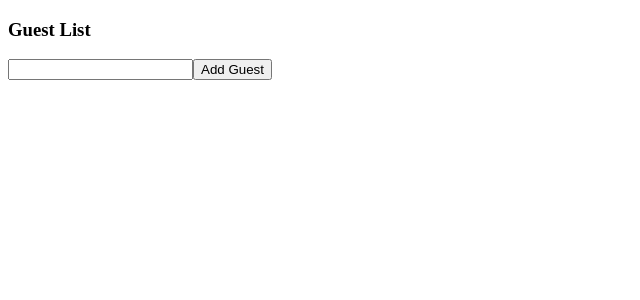
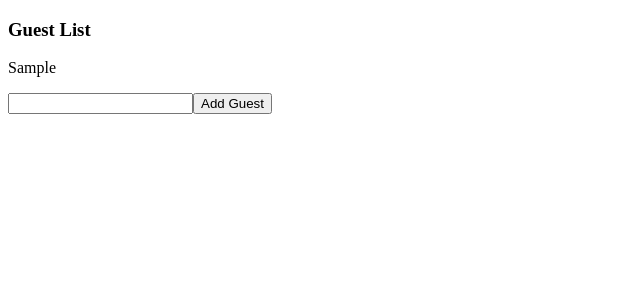
Before and after one commit to zdTang/portfolio-ts-react_Steven_Grider, a React (Create React App) app: page / in a window 1280 px wide. Both pictures are taken after typing "Sample" into the empty fields and a click on the button "Add Guest". Shown: the top 300 px of the page, without its empty margins (0-640 px from the left). Built offline with nearby package versions, Linux system fonts and the light colour scheme.

Commit message:
012 Quick Finish to the Example

```diff
--- a/src/state/GuestList.tsx
+++ b/src/state/GuestList.tsx
@@ -15,9 +15,12 @@ const GuestList: React.FC = () => {
     setGuest(e.target.value);
   };
 
+  const guests = guestList.map((item, index) => <p key={index}>{item}</p>);
+
   return (
     <div>
       <h3>Guest List</h3>
+      {guests}
       <input type="text" value={guest} onChange={inputHandler} />
       <button onClick={addGuestHandler}>Add Guest</button>
     </div>
```
